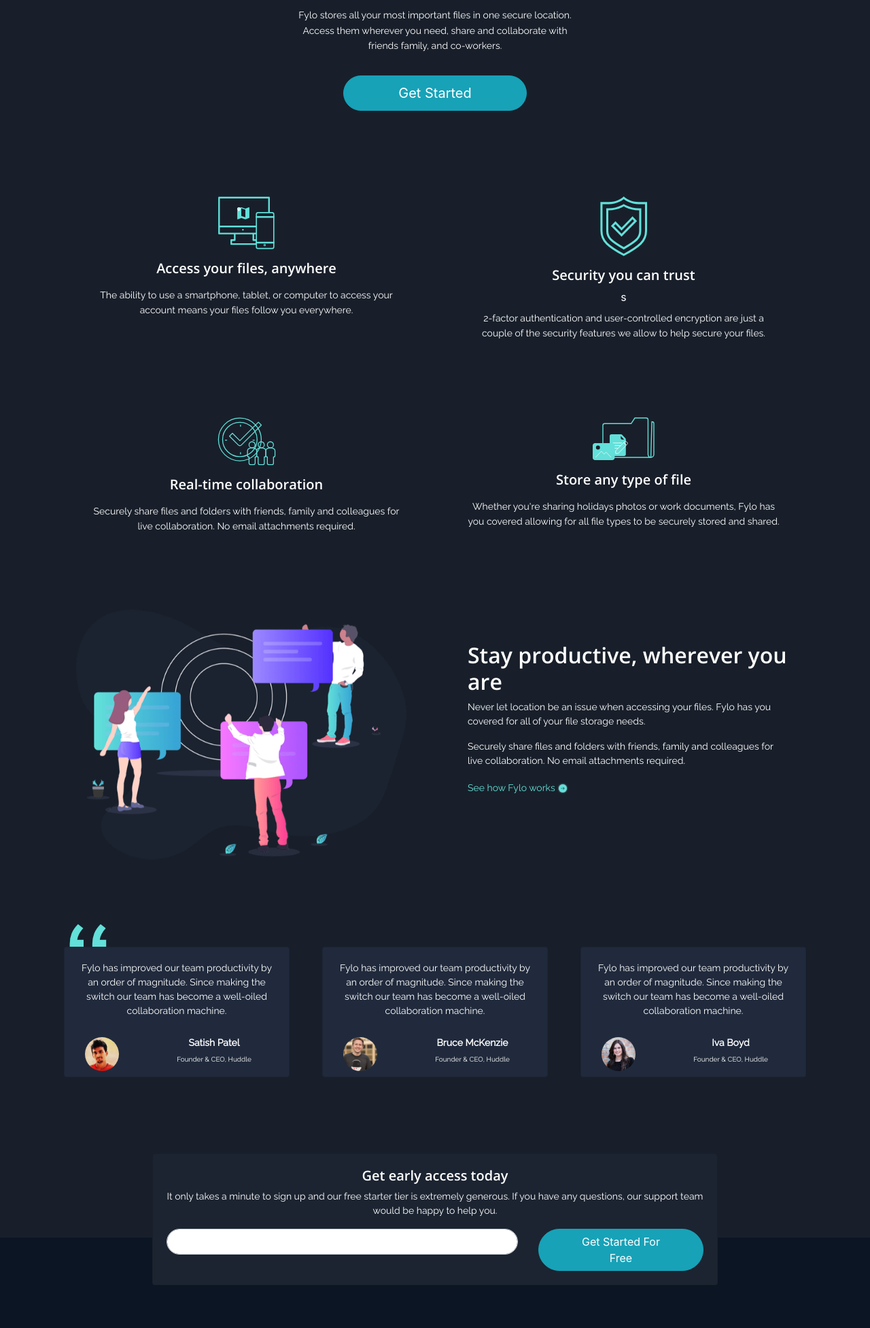
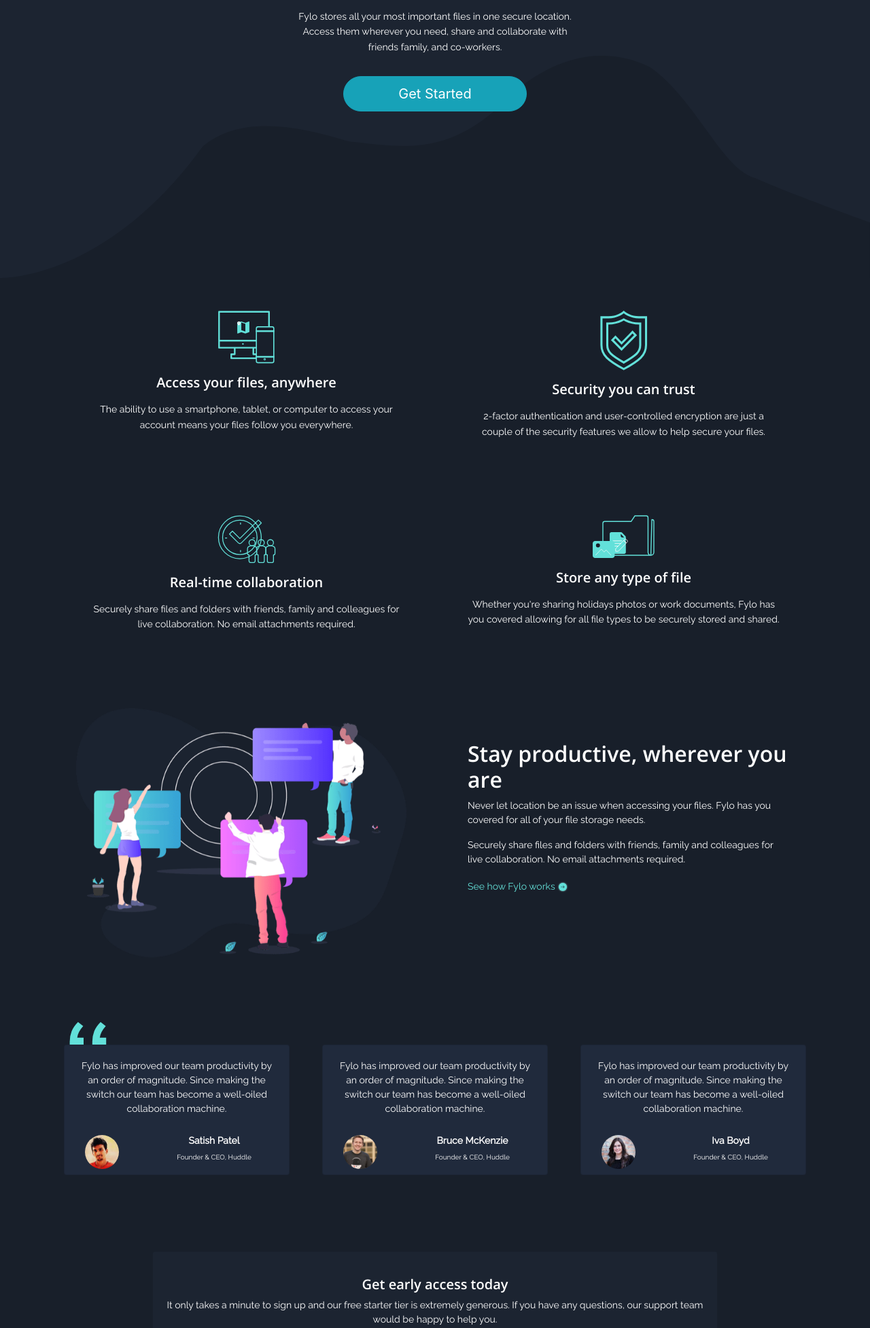
Before and after one commit to Cesar959/Fylo-dark, a plain HTML site: page index.html in a window 1280 px wide. Shown: the part 846-2800 px from the top of the page at 68% size. Drawn offline with nearby package versions, Linux system fonts and the light colour scheme.

Commit message:
Criacão do bacground com a ondulação usando svg e correção do bug do botão inscreva-se

```diff
--- a/index.html
+++ b/index.html
@@ -17,18 +17,17 @@
 	<link rel="stylesheet" href="https://use.fontawesome.com/releases/v5.13.1/css/all.css" integrity="sha384-xxzQGERXS00kBmZW/6qxqJPyxW3UR0BPsL4c8ILaIWXva5kFi7TxkIIaMiKtqV1Q" crossorigin="anonymous">
 
 </head>
-<body class="site">
+<body class="background-claro">
 
 	<!-- Menu do site -->
 	<section class="container-fluid" id="menu">
 		<nav class="navbar navbar-expand-lg navbar-light">
 			<a class="navbar-brand" href="#">
-				<img src="resource/imagens/logo.svg" width="130" height="40" class="d-inline-block align-top" alt="logo">
+				<img src="resource/imagens/logo.svg" width="80%" height="60%" class="d-inline-block align-top" alt="logo">
 			</a>
 			<button class="navbar-toggler branco" type="button" data-toggle="collapse" data-target="#navbarSupportedContent" aria-controls="navbarSupportedContent" aria-expanded="false" aria-label="Toggle navigation">
 				<span class="navbar-toggler-icon"></span>
 			</button>
-
 			<div class="collapse navbar-collapse" id="navbarSupportedContent">
 				<ul class="navbar-nav ml-auto">
 					<li class="nav-item">
@@ -65,14 +64,26 @@
 					</div>
 				</div>
 			</div>
+		</div>
 	</section>
 	<!-- Home do site -->
 
 
+	<!-- Ondulação do background -->
+	<section class="container-fluid svg">
+		<svg xmlns="http://www.w3.org/2000/svg" viewBox="0 0 1429 365.02">
+			<path class="cls-1" d="M-22,768s172,6.19,333-215.93c65-54,161-31.86,241-8,80,8,164,28.32,260-71.68,69-64.6,154-90.26,234-50.44,74,51.33,118,168.14,173,182.3,57,25.66,188,72.57,188,72.57V768Z" transform="translate(22 -403)"/>
+		</svg>
+	</section>
+	<!-- Ondulação do background -->
+
+	<!-- conteudo do site -->
+	<div class="container-fluid background-escuro">
+
 		<!-- Recursos do site -->
 		<section class="container">
 			<div class="col-lg-12 col-md-12 col-sm-12">
-				<div class="row" align="center">
+				<div  class="row" align="center">
 					<div class="col-lg-6 col-md-6 col-sm-12 p-5">
 						<div class="card-transparent">
 							<img class="pb-3" src="resource/imagens/icon-access-anywhere.svg" alt="">
@@ -87,7 +98,7 @@
 						<div class="card-transparent">
 							<img class="pb-3" src="resource/imagens/icon-security.svg" alt="">
 							<div class="text-center text-white ">
-								<h2 class="Open_Sans" style="font-size: 20px;">Security you can trust</h2>s
+								<h2 class="Open_Sans" style="font-size: 20px;">Security you can trust</h2>
 								<p class="pt-2 Raleway line-height">2-factor authentication and user-controlled encryption are just a couple of the security
 								features we allow to help secure your files.</p>
 							</div>
@@ -208,30 +219,30 @@
 				</div>
 			</div>
 		</section>
-
 		<!-- Depoimentos do site -->
 
 
 		<!-- Inscreva-se do site -->
-		<section class="container pt-5" id="inscricao">
+		<section class="container py-5" id="inscricao">
 			<div class="row" align="center">
 				<div class="col-lg-12 col-sm-12">
-
-					<div class="card w-75 card-inscreva">
+					<div class="card w-75 card-inscreva py-3">
 						<div class="card-body">
 							<h5 class="Open_Sans"> Get early access today</h5>
 							<p class="Raleway">It only takes a minute to sign up and our free starter tier is extremely generous. If you have any
 							questions, our support team would be happy to help you.</p>
+							<form action="#" method="get">
 								<div class="row">
 									<div class="col-lg-8 pb-2">
+										<div class="form-group">
 											<input type="email" class="form-control radius-4" id="exampleInputEmail1">
 										</div>
-								<div class="col-lg-4">
-									<div align="center">
-										<button type="button" class="btn btn-info radius-4 px-5">Get Started For Free</button>
+									</div>
+									<div class="col-lg-4" align="center">
+										<button type="submit" class="btn btn-info px-5 radius-4">Get Started For Free</button>
 									</div>
 								</div>
-							</div>
+							</form>
 						</div>
 					</div>
 				</div>
@@ -239,9 +250,12 @@
 		</section>
 		<!-- Inscreva-se do site -->
 
+	</div>
+	<!-- conteudo do site -->
 
 	<!-- Rodape do site -->
 	<section class="container-fluid" id="rodape">
+		<div class="pb-4">
 			<div class="row">
 				<div class="col-lg-12 logo-rodape">
 					<img src="resource/imagens/logo.svg" alt="">
@@ -279,6 +293,7 @@
 					</div>
 				</div>
 			</div>
+		</div>
 	</section>
 	<!-- Rodape do site -->
 
--- a/resource/css/style.css
+++ b/resource/css/style.css
@@ -10,8 +10,8 @@
 
 /*Css do menu*/
 
-.site{
-	background: hsl(218, 28%, 13%);
+.background-claro{
+	background: #1c2431;
 }
 
 #menu{
@@ -104,13 +104,20 @@
 .radius-4{
 	border-radius: 40px;
 }
+
+#inscricao{
+	position: relative;
+	z-index: 1;
+}
 /*Css de Inscreva-se*/
 
 
 /*Css do rodape*/
 #rodape{
+	position: absolute;
+	z-index: 0;
 	color: #fff;
-	margin-top: -70px;
+	margin-top: -150px;
 	background: hsl(216, 53%, 9%);
 	padding: 10px 60px;
 }
@@ -139,3 +146,18 @@
 }
 
 /*Css do rodape*/
+
+.background-escuro{
+	background:hsl(218, 28%, 13%);
+}
+
+
+/*Bacground do site*/
+.svg{
+	padding: 0px;
+	margin-top: -10rem;
+	margin-bottom: 0px;
+	width: 100%;
+	fill:hsl(218, 28%, 13%);
+}
+/*Bacground do site*/
```
Lines whose indentation alone changed are shown as unchanged.
